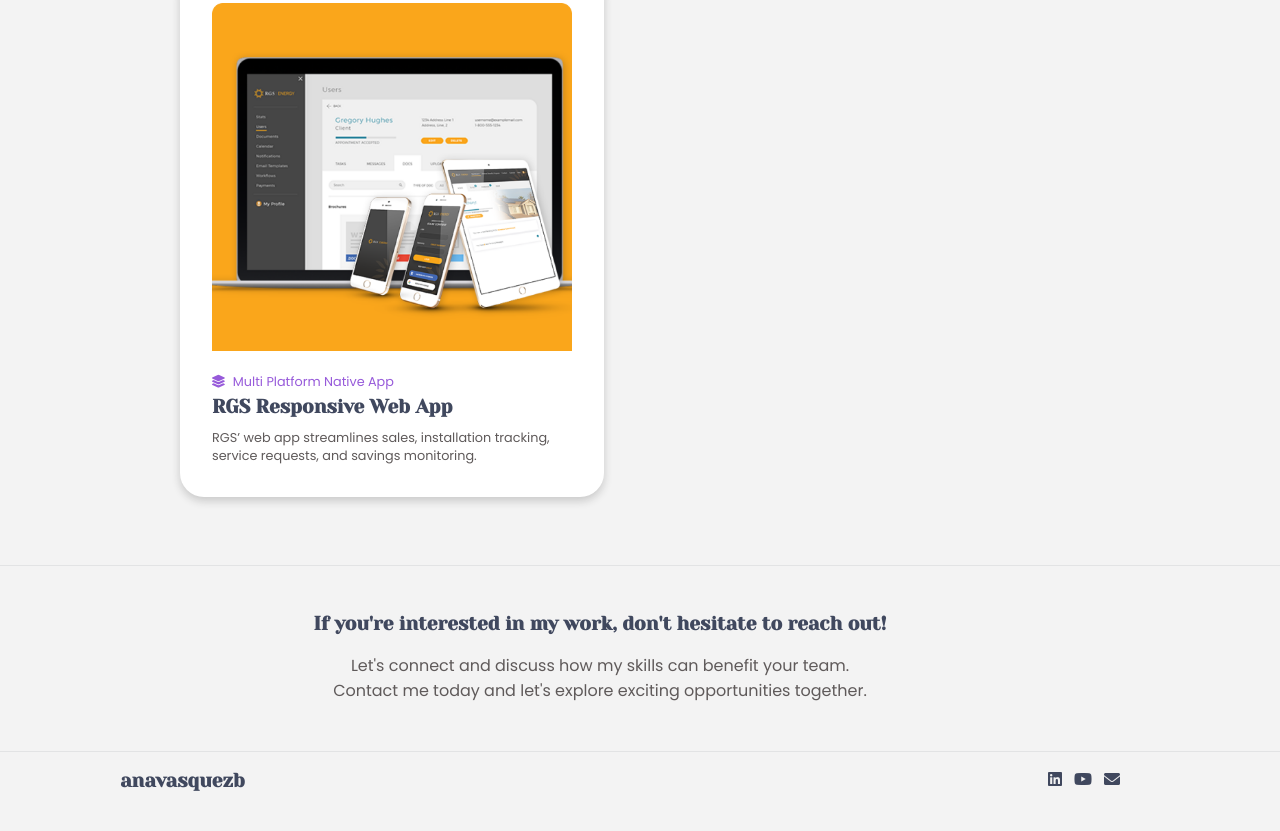
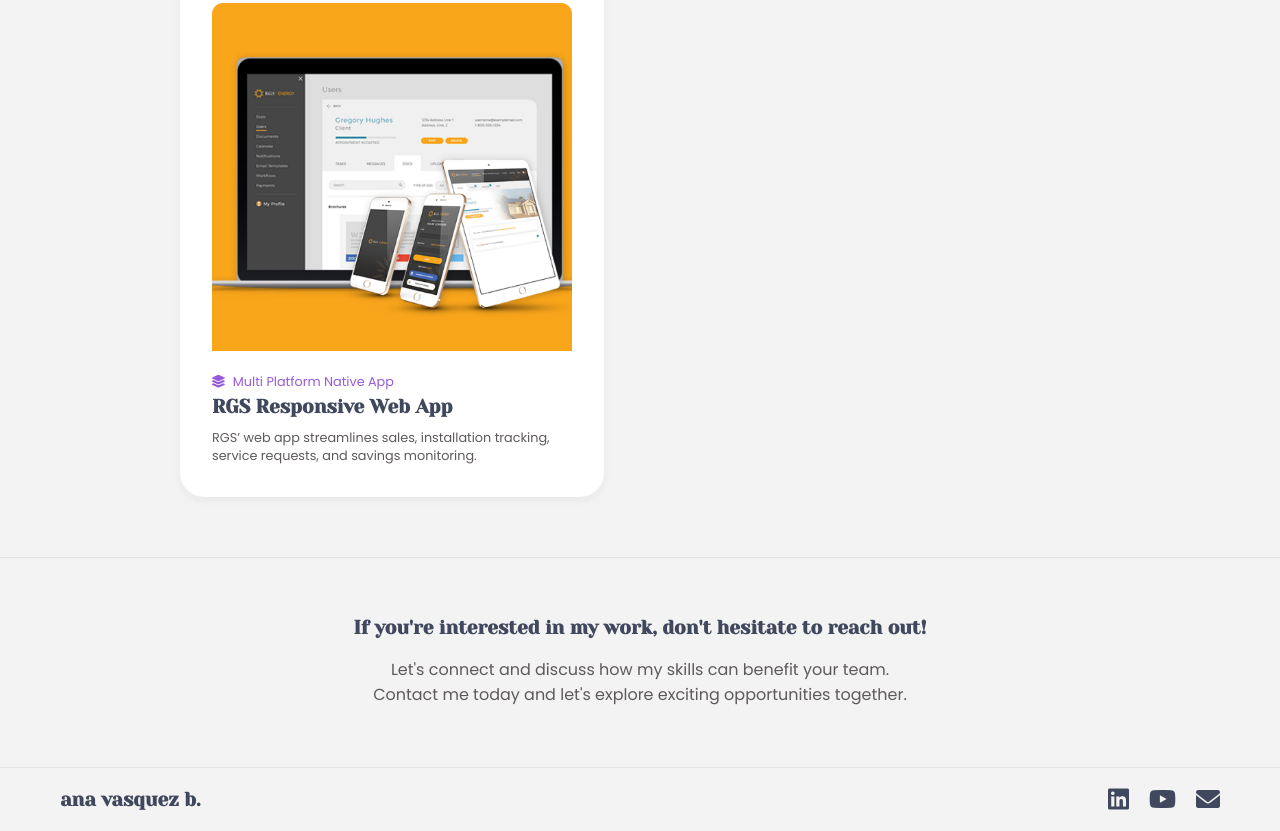
Before and after one commit to annienar/CV, a plain HTML site: page index.html in a window 1280 px wide. Shown: the part 3651-4482 px from the top of the page. Drawn offline with Linux system fonts and the light colour scheme.

Commit message:
footer updates

```diff
--- a/css/styles.css
+++ b/css/styles.css
@@ -112,6 +112,17 @@ body {
 
     }
 
+
+    .container {
+        display: grid;
+        grid-template-columns: 1fr 1fr;
+        gap: 20px;
+        padding: 0px 100px;
+        max-width: 1200px;
+        box-sizing: border-box;
+    }
+
+
 /* Nav */
 
     .navBar {
@@ -207,7 +218,7 @@ body {
         flex-direction: column;
         width: 80%;
         padding: 32px;
-    box-shadow: 0px 4px 8px 0px rgba(33, 33, 33, 0.2);
+        box-shadow: 0px 4px 8px 0px rgba(33, 33, 33, 0.05);
     }
 
 
@@ -222,21 +233,24 @@ body {
         margin-right: 2em;
     }
 
-.container {
-    display: grid;
-    grid-template-columns: 1fr 1fr;
-    gap: 20px;
-    padding: 0px 100px;
-    max-width: 1200px;
+/* Footer */
+
+    footer {
+        display: flex;
+        flex-direction: column;
+        justify-content: center;
+        align-items: center;
+        width: 100%;
         box-sizing: border-box;
+        padding: 20px 0; /
+        margin: 0;
     }
-
-/* Footer */
 
     .footer-text {
         display: flex;
         flex-direction: column;
         justify-content: center;
+        align-items: center;
         padding: 40px;
         text-align: center;
         width: 100%;
@@ -247,28 +261,47 @@ body {
         margin: 0px;
     }
 
-footer {
-    margin-top: 40px;
-}
-
-
     .footer-socials {
         display: flex;
         flex-direction: row;
-    justify-content: space-between;
-    margin: 20px 20px;
-    width: 100%; /* Ensure it takes full width */
+        justify-content: space-between; /* Spread items across full width */
+        align-items: center; /* Center items vertically */
+        width: 100%;
+        box-sizing: border-box;
+        padding: 0 20px; /* Add padding for spacing */
     }
 
-footer {
-    width: 100%; /* Ensure it takes full width */
-    box-sizing: border-box; /* Include padding and border in the element's total width and height */
+    .footer-socials h4 {
+        margin: 0; /* Ensure no margin around the heading */
+    }
+
+    .socials {
+        display: flex;
+        justify-content: center;
+        align-items: center; /* Ensure the icons are centered vertically */
+        gap: 20px; /* Space between icons */
     }
 
     .socials i {
-    margin-left: 8px;
         color: #40485E;
+        font-size: 24px;
+        transition: color 0.3s ease;
     }
+
+    .socials i:hover {
+        color: #975ADA;
+    }
+
+/* HR */
+
+    hr {
+        width: 100%;
+        border: none; /* Remove default border */
+        height: 0.5px; /* Set desired height */
+        background-color: #e2e3e4; /* Set desired color */
+        margin: 20px 0; /* Add some margin for spacing */
+    }
+
 
 /* Images */
 
@@ -287,38 +320,3 @@ img {
     .image-aboutMe {
         width: 50%;
     }
-
-/* HR */
-
-hr {
-    border: none; /* Remove default border */
-    height: 0.5px; /* Set desired height */
-    background-color: #e2e3e4; /* Set desired color */
-}
-
-
-background: linear-gradient(180deg, #b19cd9 0%, #ffffff 100%); /* Purple to white gradient */
-    height: 100vh; /* Full viewport height */
-    margin: 0;
-    padding: 0;
-    display: flex;
-    align-items: center;
-    justify-content: center;
-}
-
-.wave {
-    position: absolute;
-    top: 0;
-    left: 0;
-    width: 100%;
-    height: 15vh; /* Adjust height as needed */
-    background: url('path/to/your/wave-image.png') no-repeat top; /* Add wave image */
-    background-size: cover;
-}
-
-.gradient-texture {
-    width: 100%;
-    height: 100%;
-    background: linear-gradient(180deg, rgba(177, 156, 217, 0.5) 0%, rgba(255, 255, 255, 0.5) 100%);
-    background-blend-mode: multiply;
-}
--- a/index.html
+++ b/index.html
@@ -100,13 +100,13 @@
     <footer>
         <hr>
         <div class="container footer-text">
-            <h4 class="footer">If you're interested in my work, don't hesitate to reach out!</h4>
-            <p class="footer">Let's connect and discuss how my skills can benefit your team.
+            <h4>If you're interested in my work, don't hesitate to reach out!</h4>
+            <p>Let's connect and discuss how my skills can benefit your team.
             <br>Contact me today and let's explore exciting opportunities together.</p>
         </div>
         <hr>
         <div class="container footer-socials">
-            <h4>anavasquezb</h4>
+            <h4>ana vasquez b.</h4>
             <div class="socials">
                 <i class="fab fa-linkedin"></i> <i class="fab fa-youtube"></i> <i class="fa-solid fa-envelope"></i>
             </div>
```
Lines whose indentation alone changed are shown as unchanged.
